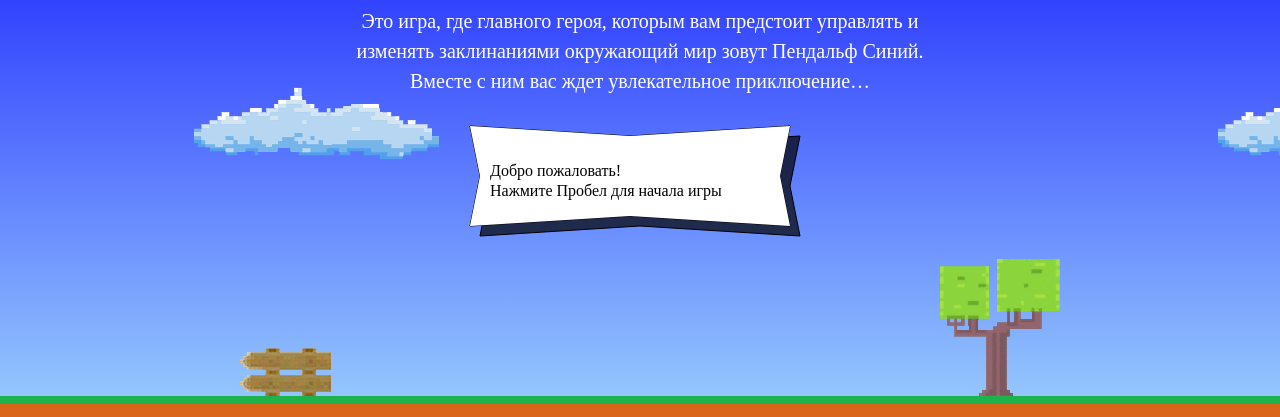
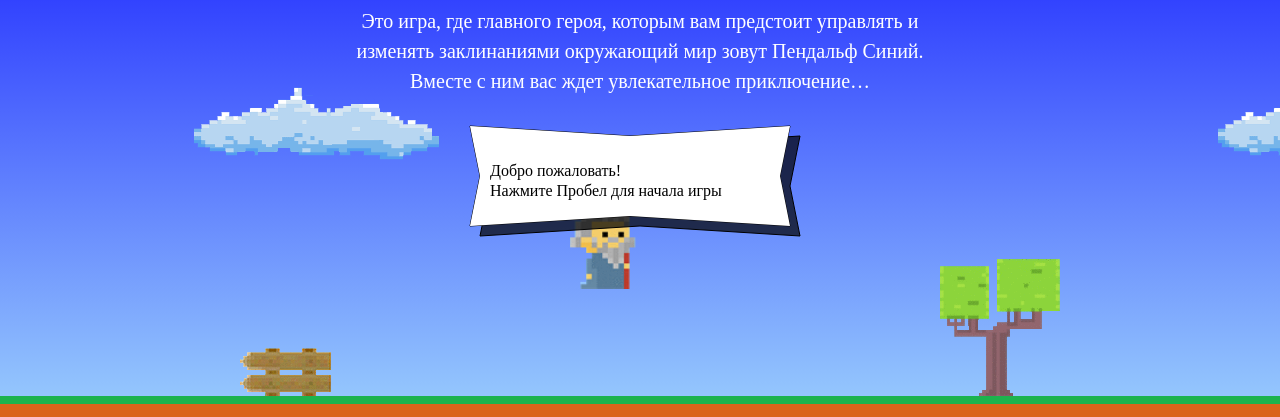
Before and after one commit to s-fomenko/118823-code-and-magick, a website: page index.html in a window 1280 px wide. Shown: the part 203-620 px from the top of the page. Drawn offline with Linux system fonts and the light colour scheme; a web font is replaced by a local one.

Commit message:
Изменил параметры мага

```diff
--- a/index.html
+++ b/index.html
@@ -201,14 +201,16 @@
     };
 
     var getWizardX = function (width) {
-
+      return width / 2 - 70;
     };
 
     var getWizardY = function (height) {
+      return height * 0.33;
+    };
 
-    }
 
   </script>
+
   <script src="js/game.js"></script>
 
 </body>
```
